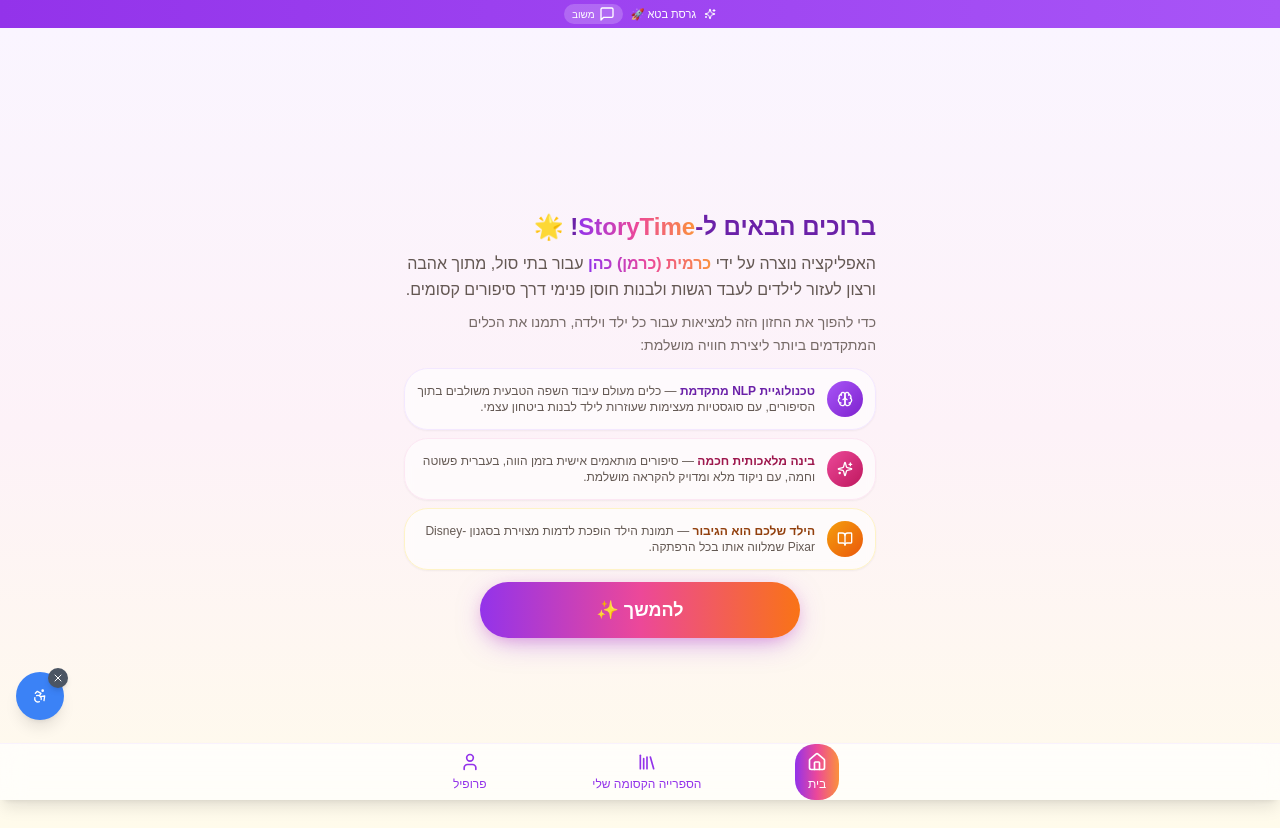
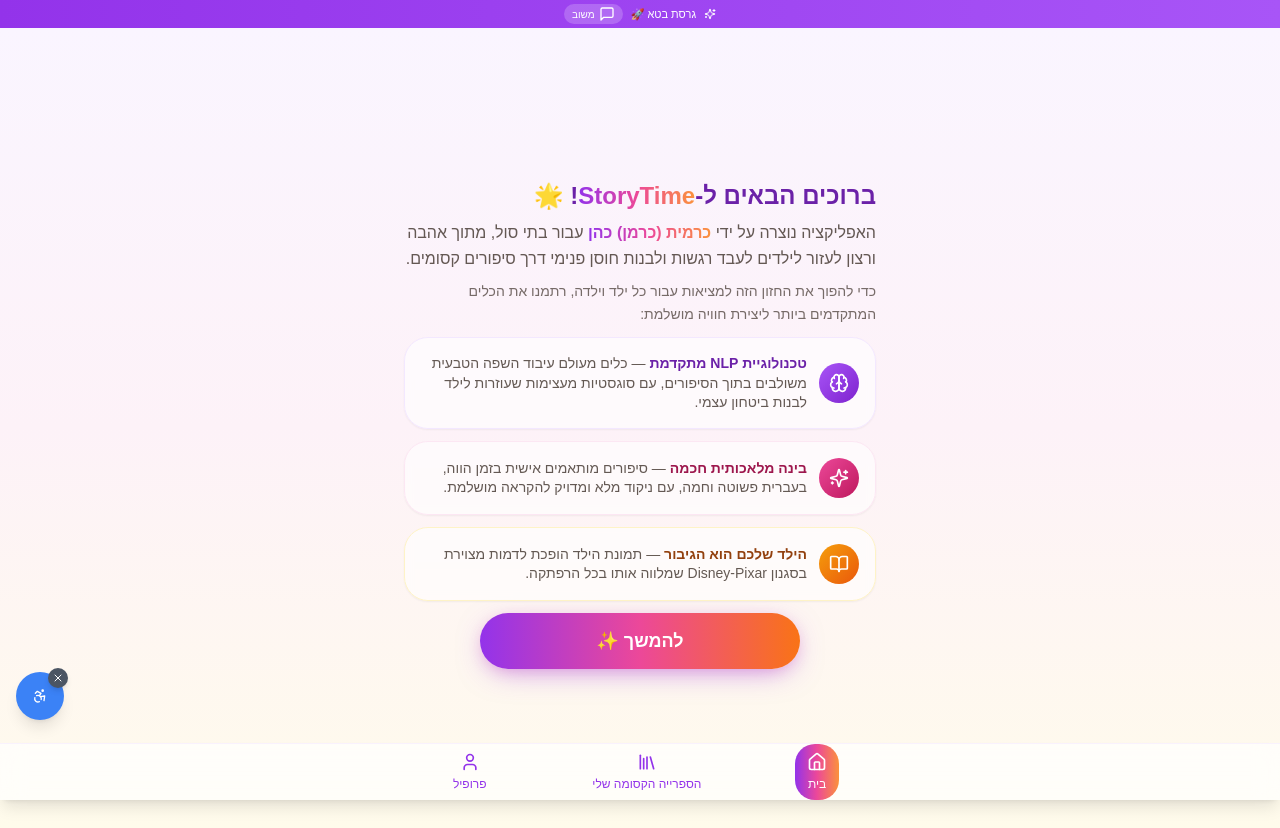
Before and after one commit to carmensol240/SolStorie-s, a React (Vite) app: page / in a window 1280 px wide. Built offline with nearby package versions, Linux system fonts and the light colour scheme; the HTML template or start-up script is replaced by a standard one.

Commit message:
Adjust About text sizing

```diff
--- a/src/pages/About.tsx
+++ b/src/pages/About.tsx
@@ -22,30 +22,30 @@ const About = () => {
         </div>
 
         {/* Technology cards */}
-        <div className="space-y-2 mb-3 w-full">
-          <div className="flex items-center gap-3 bg-white/60 backdrop-blur-sm rounded-2xl p-3 border border-purple-100 shadow-sm">
-            <div className="w-9 h-9 bg-gradient-to-br from-purple-500 to-purple-700 rounded-xl flex items-center justify-center flex-shrink-0">
-              <Brain className="w-4 h-4 text-white" />
+        <div className="space-y-3 mb-3 w-full">
+          <div className="flex items-center gap-3 bg-white/60 backdrop-blur-sm rounded-2xl p-4 border border-purple-100 shadow-sm">
+            <div className="w-10 h-10 bg-gradient-to-br from-purple-500 to-purple-700 rounded-xl flex items-center justify-center flex-shrink-0">
+              <Brain className="w-5 h-5 text-white" />
             </div>
-            <p className="text-xs text-foreground/80 text-right leading-snug">
+            <p className="text-sm text-foreground/80 text-right leading-snug">
               <strong className="text-purple-800">טכנולוגיית NLP מתקדמת</strong> — כלים מעולם עיבוד השפה הטבעית משולבים בתוך הסיפורים, עם סוגסטיות מעצימות שעוזרות לילד לבנות ביטחון עצמי.
             </p>
           </div>
 
-          <div className="flex items-center gap-3 bg-white/60 backdrop-blur-sm rounded-2xl p-3 border border-pink-100 shadow-sm">
-            <div className="w-9 h-9 bg-gradient-to-br from-pink-500 to-pink-700 rounded-xl flex items-center justify-center flex-shrink-0">
-              <Sparkles className="w-4 h-4 text-white" />
+          <div className="flex items-center gap-3 bg-white/60 backdrop-blur-sm rounded-2xl p-4 border border-pink-100 shadow-sm">
+            <div className="w-10 h-10 bg-gradient-to-br from-pink-500 to-pink-700 rounded-xl flex items-center justify-center flex-shrink-0">
+              <Sparkles className="w-5 h-5 text-white" />
             </div>
-            <p className="text-xs text-foreground/80 text-right leading-snug">
+            <p className="text-sm text-foreground/80 text-right leading-snug">
               <strong className="text-pink-800">בינה מלאכותית חכמה</strong> — סיפורים מותאמים אישית בזמן הווה, בעברית פשוטה וחמה, עם ניקוד מלא ומדויק להקראה מושלמת.
             </p>
           </div>
 
-          <div className="flex items-center gap-3 bg-white/60 backdrop-blur-sm rounded-2xl p-3 border border-amber-100 shadow-sm">
-            <div className="w-9 h-9 bg-gradient-to-br from-amber-500 to-orange-600 rounded-xl flex items-center justify-center flex-shrink-0">
-              <BookOpen className="w-4 h-4 text-white" />
+          <div className="flex items-center gap-3 bg-white/60 backdrop-blur-sm rounded-2xl p-4 border border-amber-100 shadow-sm">
+            <div className="w-10 h-10 bg-gradient-to-br from-amber-500 to-orange-600 rounded-xl flex items-center justify-center flex-shrink-0">
+              <BookOpen className="w-5 h-5 text-white" />
             </div>
-            <p className="text-xs text-foreground/80 text-right leading-snug">
+            <p className="text-sm text-foreground/80 text-right leading-snug">
               <strong className="text-amber-800">הילד שלכם הוא הגיבור</strong> — תמונת הילד הופכת לדמות מצוירת בסגנון Disney-Pixar שמלווה אותו בכל הרפתקה.
             </p>
           </div>
```
